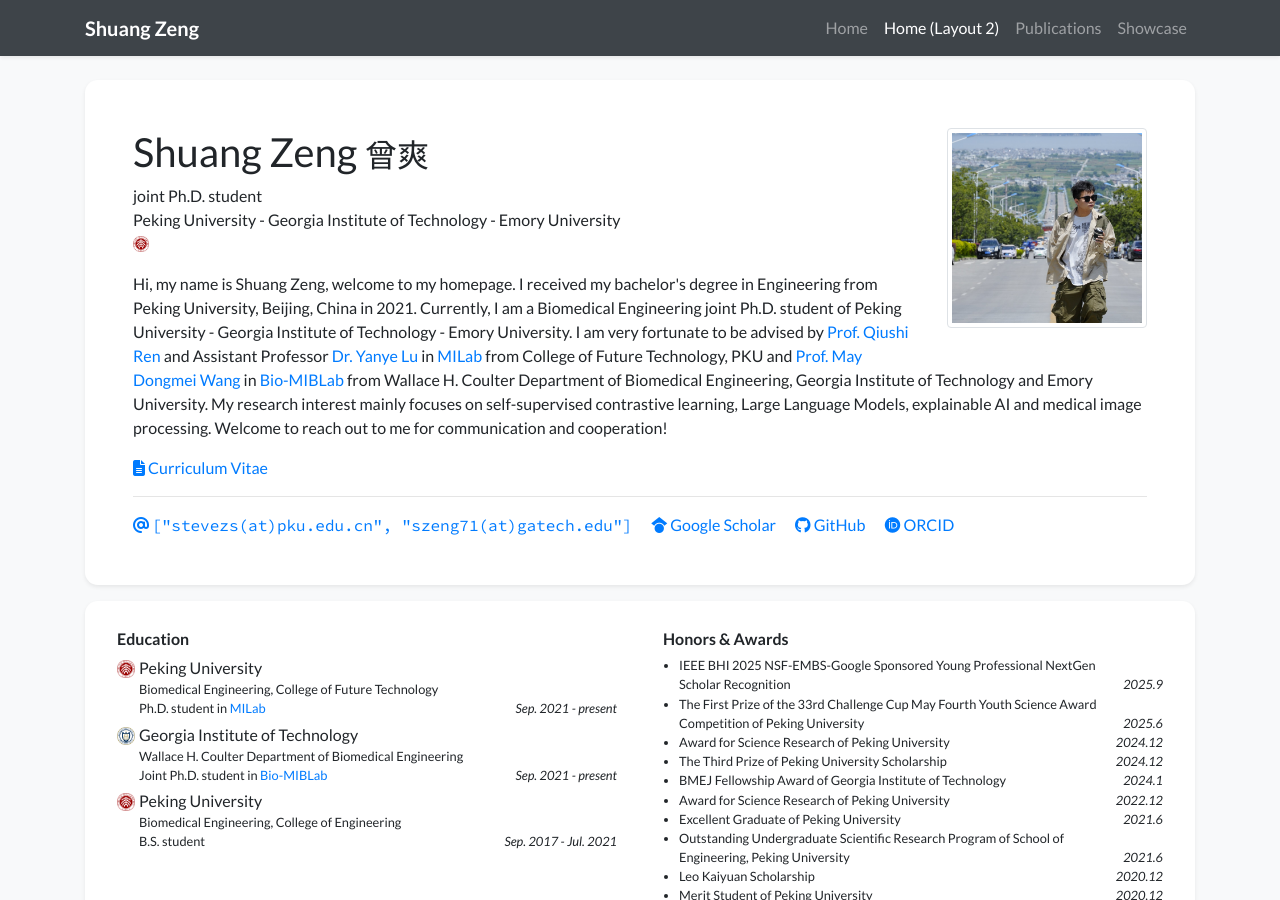
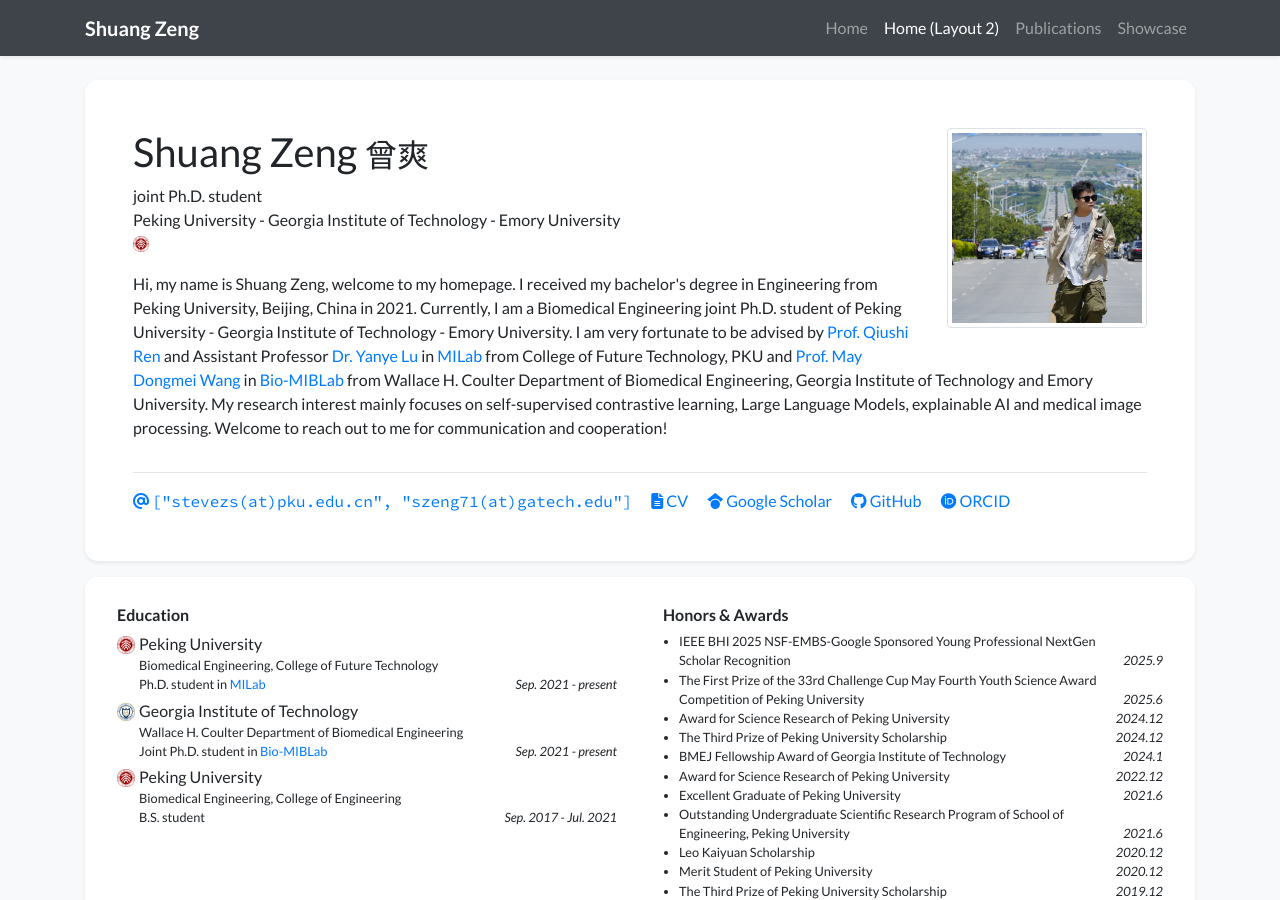
Before and after one commit to stevezs315/stevezs315.github.io, a Jekyll site: the page built from index_layout2.html, in a window 1280 px wide and 900 px high. Built offline with Jekyll 4.4.1, drawn with Linux system fonts in a browser that asks for light colours; nearby versions of some CDN libraries; a style sheet for code colours, icons or effects is not loaded.

Commit message:
Update profile_card.html

```diff
--- a/_includes/widgets/profile_card.html
+++ b/_includes/widgets/profile_card.html
@@ -40,9 +40,9 @@
                         <div class="text-profile-bio mt-3" {% if site.data.profile.short_bio_text_justify %}style="text-align: justify;"{% endif %}>
                             {{ site.data.profile.short_bio }}
                         </div>
-                        {% if site.data.profile.cv_link %}
+                        <!-- {% if site.data.profile.cv_link %}
                             <a target="_blank" href="{{ site.data.profile.cv_link | relative_url }}"><i class="fas fa-file-alt"></i> Curriculum Vitae</a> <br/>
-                        {% endif %}
+                        {% endif %} -->
                     </div>
 
                 </div>
@@ -52,6 +52,12 @@
                         <a class="pr-3" href="mailto:{{ site.data.profile.email | encode_email }}">
                             <i class="fas fa-at"></i> <span class="email-text">{{ site.data.profile.email | replace: "@", "(at)" }}</span>
                         </a>
+
+                        {% if site.data.profile.cv_link %}
+                        <a class="pr-3 no-break" target="_blank" href="{{ site.data.profile.cv_link | relative_url }}">
+                            <i class="fas fa-file-alt"></i> CV
+                        </a>
+                        {% endif %}
 
                         {% if site.data.profile.gscholar %}
                         {%- if site.data.profile.gscholar contains 'scholar.google' -%}
```
